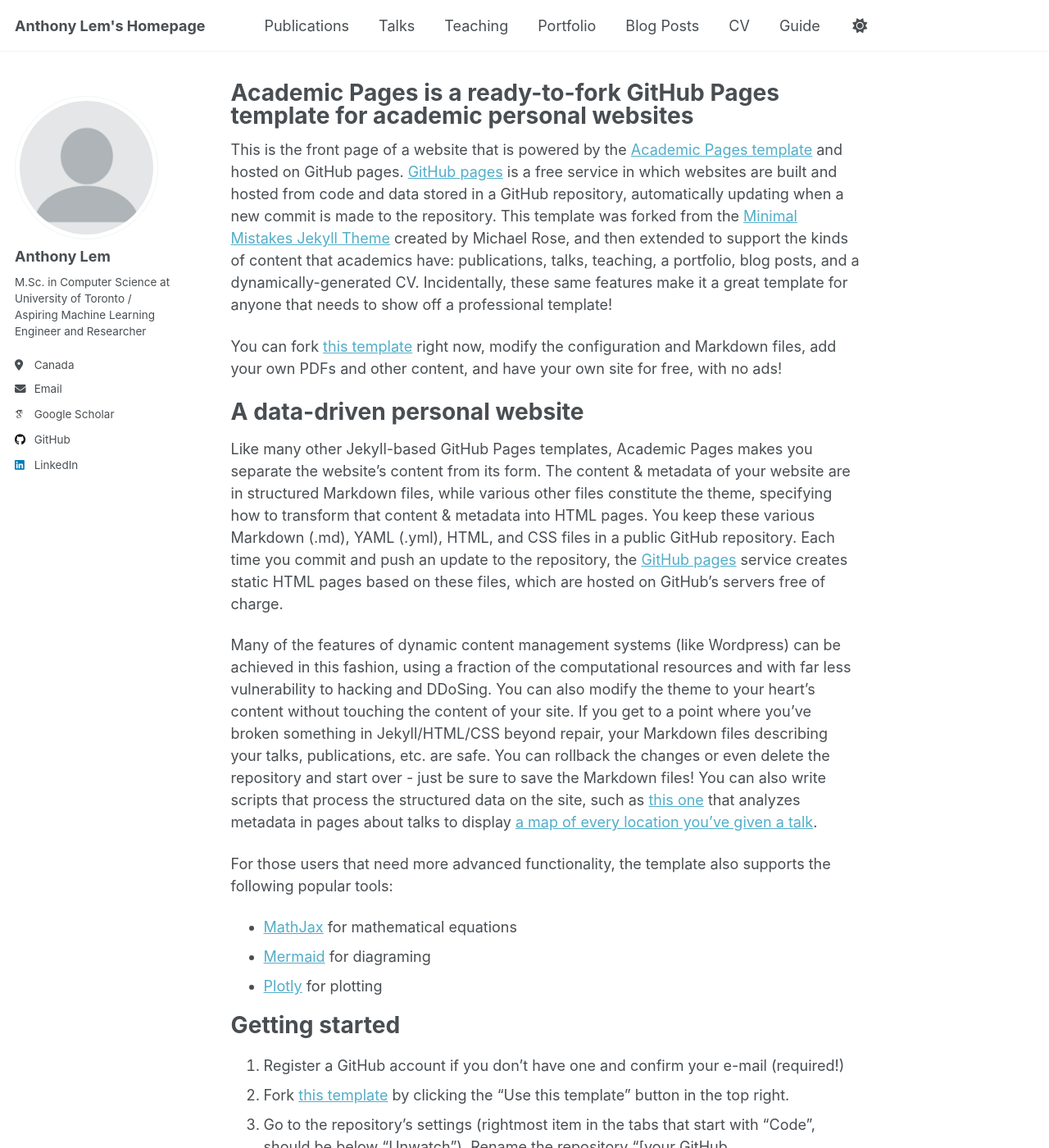
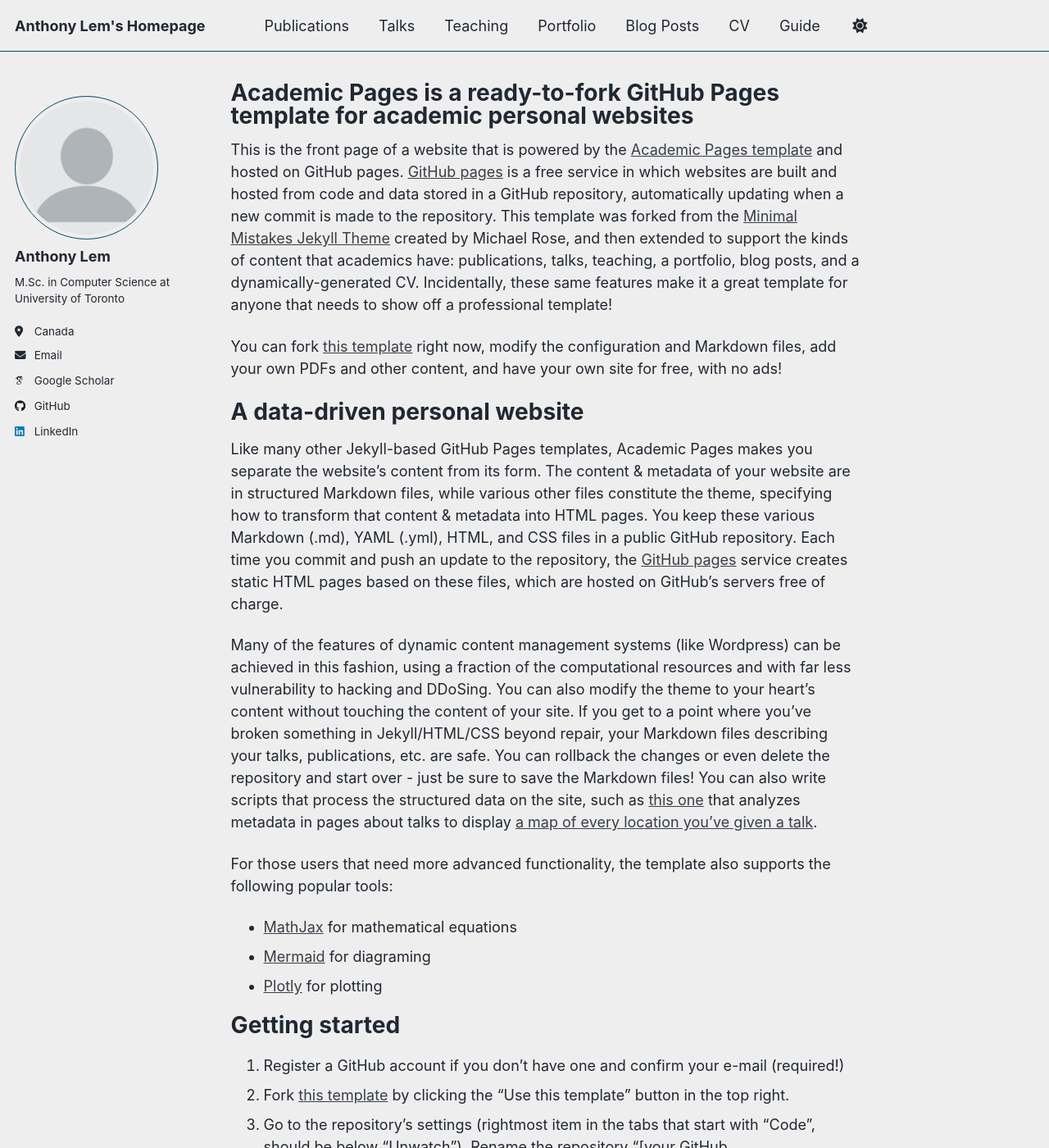
Before and after one commit to Anthonyjlem/Anthonyjlem.github.io, a Jekyll site: the page built from _pages/about.md, in a window 1280 px wide and 1400 px high. Shown: the whole window at 82% size. Built offline with Jekyll 4.4.1, drawn with Linux system fonts in a browser that asks for light colours; some web fonts are replaced; a script that is not in the unit is left out; part of the change alters nothing that is shown.

```diff
--- a/_config.yml
+++ b/_config.yml
@@ -8,7 +8,7 @@
 
 # Basic Site Settings
 locale                   : "en-US"
-site_theme               : "default" # Currently available options are "default", "air"
+site_theme               : "air" # Currently available options are "default", "air"
 title                    : "Anthony Lem's Homepage"
 title_separator          : "-"
 name                     : &name "Anthony Lem"
@@ -25,7 +25,7 @@ author:
   avatar           : "profile.png"
   name             : "Anthony Lem"
   pronouns         : # example: "she/her"
-  bio              : "M.Sc. in Computer Science at University of Toronto / Aspiring Machine Learning Engineer and Researcher"
+  bio              : "M.Sc. in Computer Science at University of Toronto"
   location         : "Canada"
   employer         :
   uri              : # URL
@@ -62,7 +62,7 @@ author:
   keybase          : # Username
   instagram        : # Username
   lastfm           : # Username
-  linkedin         : "https://www.linkedin.com/in/anthony-lem-66a43b334/"
+  linkedin         : "anthony-lem-66a43b334/"
   mastodon         : # URL
   medium           : # URL
   pinterest        : # Username
```
